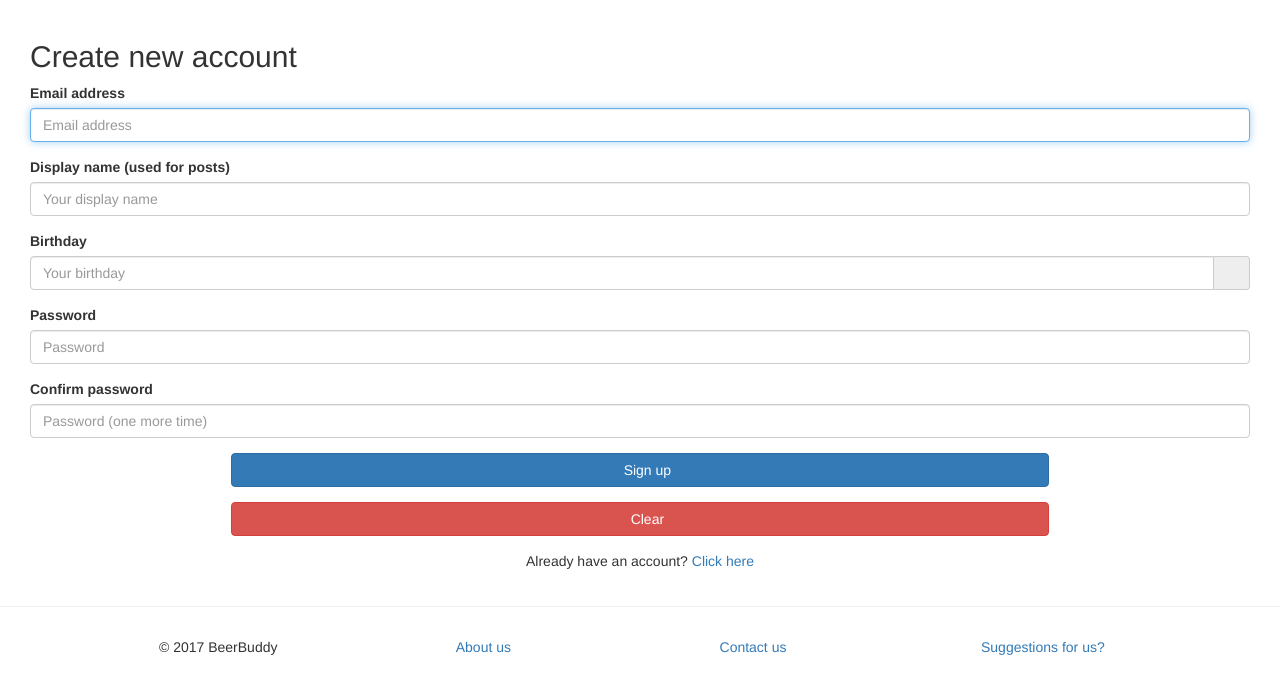
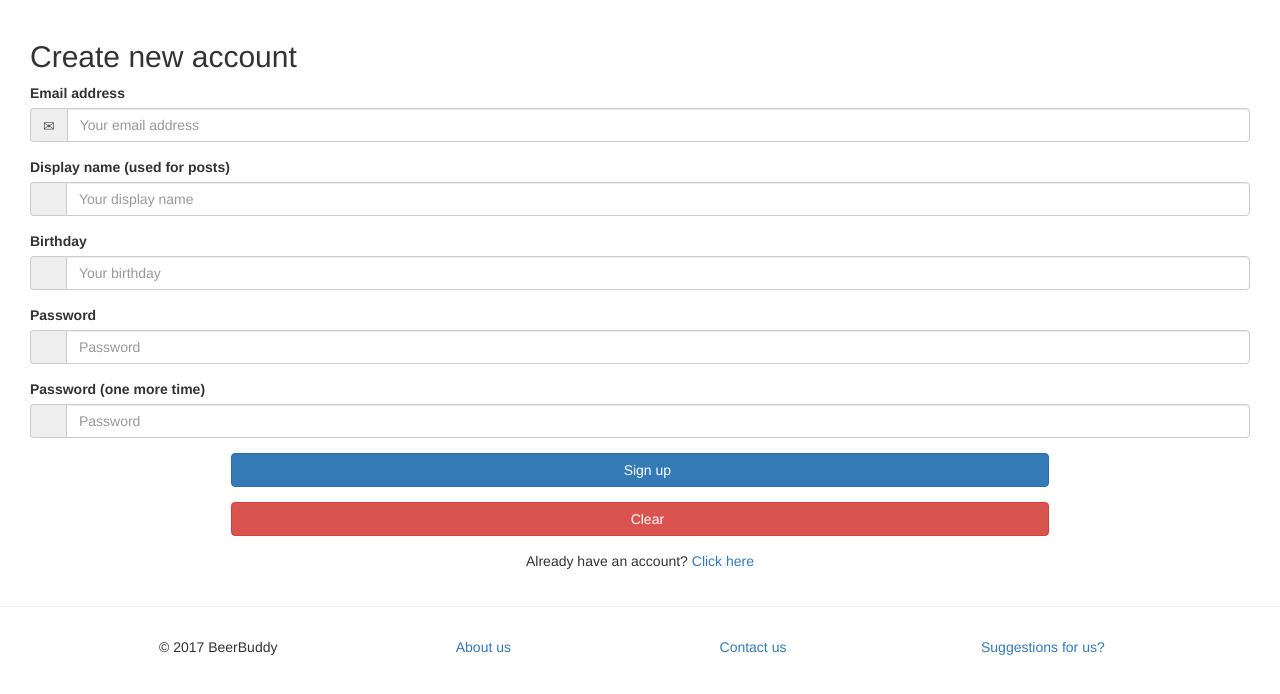
Before and after one commit to quietgiant/BeerBuddy, a PHP site: page /register.php in a window 1280 px wide. Shown: the part 51-745 px from the top of the page. Run offline with PHP 8.4, Linux system fonts and the light colour scheme; some libraries are stand-ins or nearby versions; some web fonts are replaced.

Commit message:
added geolocation for current device position on the map. updated register form to validate input.

```diff
--- a/res/styles/navigation_header.css
+++ b/res/styles/navigation_header.css
@@ -1,3 +1,3 @@
 .navbar-static-top {
-  margin-bottom: 20px;
+	margin-bottom: 20px;
 }
--- a/src/register.php
+++ b/src/register.php
@@ -29,36 +29,65 @@
 
       <!-- register form -->
       <div class="container-fluid" style="margin-left:auto; margin-right:auto;">
-        <form class="form-signin" id="registerForm">
+        <form data-toggle="validator" role="form">
           <h2 class="form-signin-heading">Create new account</h2>
+
+          <!-- email address -->
           <div class="form-group">
-            <label class="control-label" for="email" class="sr-only ">Email address</label>
-            <input type="email" id="email " class="form-control " placeholder="Email address " required autofocus>
+              <label for="inputEmail" class="control-label">Email address</label>
+              <div class="input-group">
+                <span class="input-group-addon"><span class=" glyphicon glyphicon-envelope"></span></span>
+                <input type="email" class="form-control" id="inputEmail" placeholder="Your email address" data-error="Check that address!" required>
               </div>
+              <div class="help-block with-errors"></div>
+          </div>
+
+          <!-- display name -->
+          <div class="form-group has-feedback">
+              <label for="inputName" class="control-label">Display name (used for posts)</label>
+              <div class="input-group">
+                <span class="input-group-addon"><span class=" glyphicon glyphicon-user"></span></span>
+                <input type="text" pattern="^[_A-z0-9 ]{1,}$" maxlength="20" class="form-control" id="inputName" placeholder="Your display name" required>
+              </div>
+              <span class="glyphicon form-control-feedback" aria-hidden="true"></span>
+              <div class="help-block with-errors"></div>
+            </div>
+
+            <!-- datepicker for user's birthday -->
             <div class="form-group">
-            <label class="control-label" for="displayName " class="sr-only ">Display name (used for posts)</label>
-            <input type="text" id="displayName " class="form-control " placeholder="Your display name" required>
-          </div>
-          <div class="form-group">
-            <label class="control-label " for="dob" class="sr-only ">Birthday</label>
+              <label class="control-label" for="dob">Birthday</label>
 			        <div class="input-group date" id="dob" data-provide="datepicker">
+                <span class="input-group-addon"><span class=" glyphicon glyphicon-th"></span></span>
                 <input type="text" class="form-control" placeholder="Your birthday">
-			    <div class="input-group-addon">
-			        <span class="glyphicon glyphicon-th"></span>
               </div>
             </div>
+
+          <!-- password entry 1 -->
+          <div class="form-group">
+            <label for="inputPassword" class="control-label">Password</label>
+            <div class="input-group">
+              <span class="input-group-addon"><span class=" glyphicon glyphicon-lock"></span></span>
+              <input type="password" data-minlength="6" class="form-control" id="inputPassword" placeholder="Password" required>
             </div>
-          <div class="form-group ">
-            <label class="control-label " for="pass" class="sr-only ">Password</label>
-            <input type="password" id="pass " class="form-control " placeholder="Password " required>
+            <div class="help-block with-errors"></div>
           </div>
+
+          <!-- password entry 2 -->
           <div class="form-group">
-            <label class="control-label " for="confirmPass" class="sr-only ">Confirm password</label>
-            <input type="password" id="confirmPass" class="form-control " placeholder="Password (one more time)" required>
+            <label for="inputPasswordConfirm" class="control-label">Password (one more time)</label>
+            <div class="input-group">
+              <span class="input-group-addon"><span class=" glyphicon glyphicon-lock"></span></span>
+              <input type="password" data-minlength="6" class="form-control" id="inputPasswordConfirm" placeholder="Password" data-match="#inputPassword" data-match-error="Whoops, your passwords don't match!" required>
             </div>
+            <div class="help-block with-errors"></div>
+          </div>
+
+          <!-- submit button -->
           <div class="form-group">
             <button class="btn btn-md btn-primary btn-block" id="submitButton" style="width:67%; margin-left:auto; margin-right:auto;" type="submit"><span class="glyphicon glyphicon-new-window"></span>&nbsp;Sign up</button>
           </div>
+
+          <!-- clear button -->
           <div class="form-group">
               <button class="btn btn-md btn-primary btn-danger btn-block" id="clearButton" style="width:67%; margin-left:auto; margin-right:auto;" type="reset"><span class="glyphicon glyphicon-trash"></span>&nbsp;Clear</button>
           </div>
@@ -72,7 +101,6 @@
 
     <!-- footer -->
     <?php $page='register'; include('footer.php'); ?>
-
 
     <!-- jQuery core js -->
     <script src="https://code.jquery.com/jquery-3.2.1.min.js" integrity="sha256-hwg4gsxgFZhOsEEamdOYGBf13FyQuiTwlAQgxVSNgt4=" crossorigin="anonymous"></script>
@@ -92,6 +120,8 @@
               $('#registerForm')[0].reset();
     		});
     </script>
+    <!-- validator js-->
+    <script src="https://cdnjs.cloudflare.com/ajax/libs/1000hz-bootstrap-validator/0.11.9/validator.js"></script>
 
 </body>
 
```
Also changed, not shown: res/styles/index.css (+8 -9 lines), res/styles/login.css (deleted, +0 -26 lines), res/styles/sidebar.css (deleted, +0 -38 lines), src/index.php (+37 -96 lines), src/js/map.js (added, +62 -0 lines), src/login.php (+10 -4 lines), src/js/modalResponse.js (renamed from res/scripts/modalResponse.js). Lines whose indentation alone changed are shown as unchanged.
